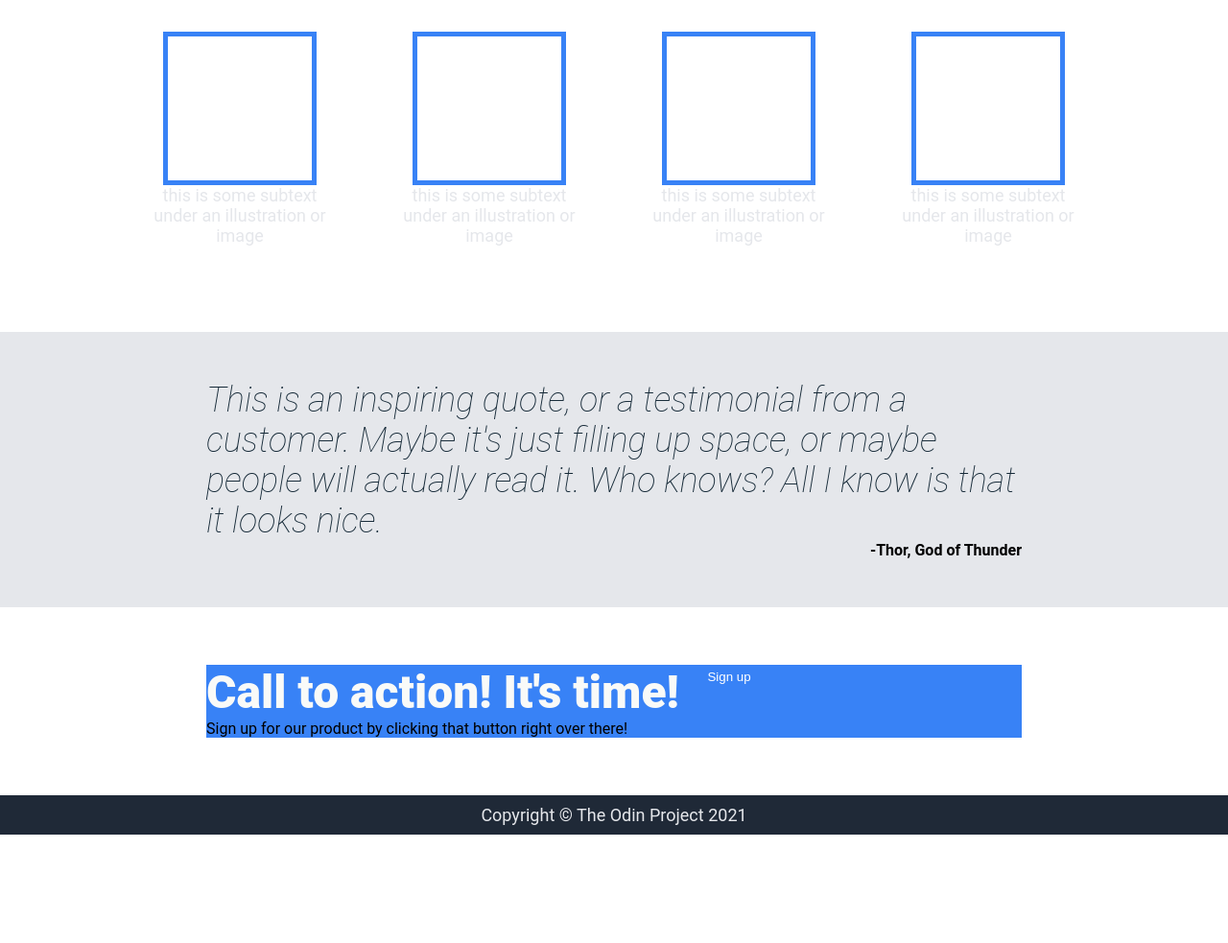
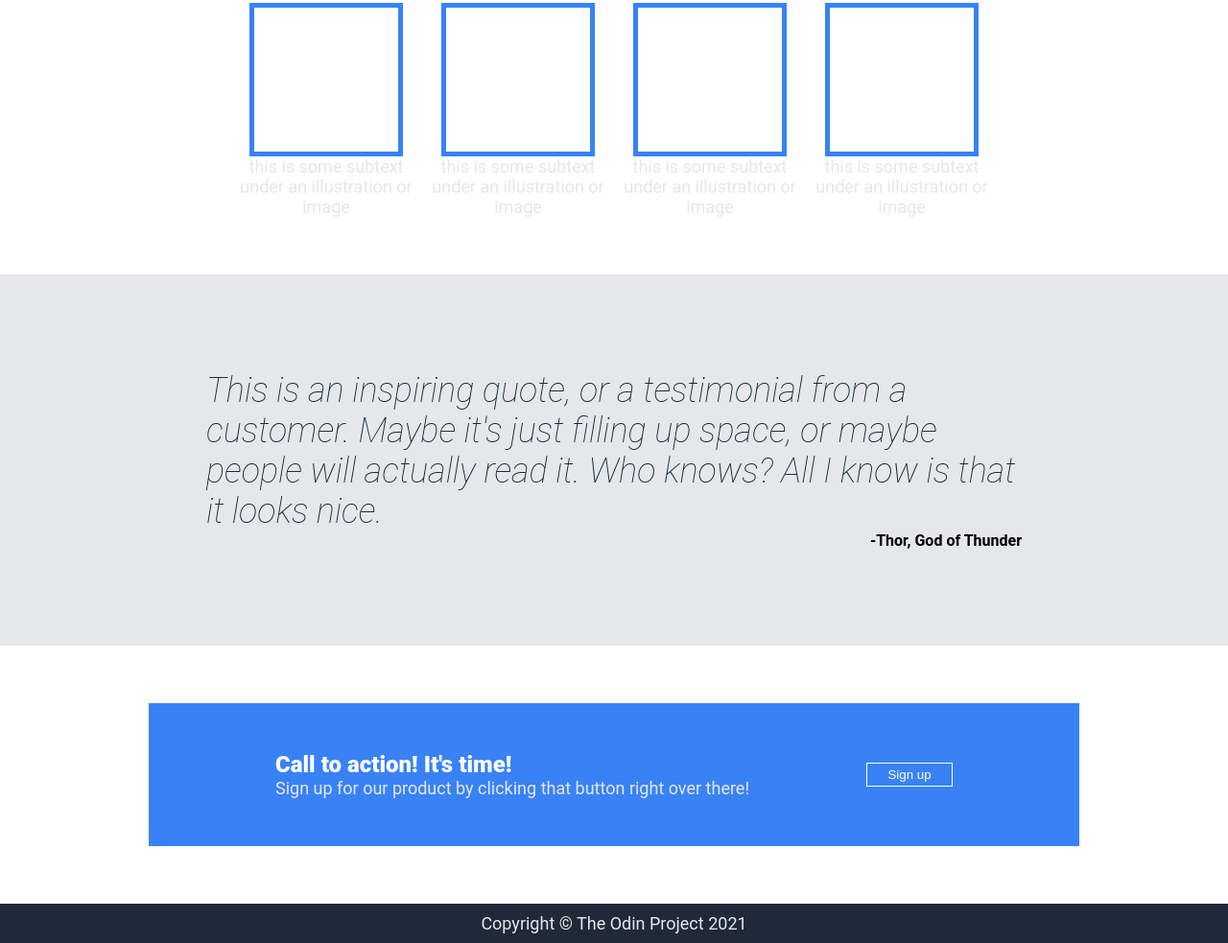
Before and after one commit to hoberez/landing-page, a plain HTML site: page index.html in a window 1280 px wide. Shown: the part 559-1542 px from the top of the page at 96% size. Before the commit the page ends 1429 px from the top, so only its background shows below. Drawn offline with Linux system fonts and the light colour scheme.

Commit message:
Finish the stylings for the ad banner

```diff
--- a/index.html
+++ b/index.html
@@ -61,8 +61,8 @@
     <div class="ad">
         <div class="ad-box">
             <div class="text">
-                <div class="main">Call to action! It's time!</div>
-                <div>Sign up for our product by clicking that button right over there!</div>
+                <div class="ad-text">Call to action! It's time!</div>
+                <div class="subtext">Sign up for our product by clicking that button right over there!</div>
             </div>
             <button class="white-border">Sign up</button>
         </div>
--- a/styles.css
+++ b/styles.css
@@ -28,6 +28,7 @@ button{ /* Hero and Advertisement */
 /* Header section */
 .header{
     gap: 400px;
+    margin: 0;
 
 }
 
@@ -93,7 +94,6 @@ a,
 .info{
     display: flex;
     justify-content: center;
-    align-items: center;
     text-align: center;
     margin-bottom: 50px;
 }
@@ -101,9 +101,7 @@ a,
 .item{
     display: flex;
     flex-direction: column;
-    flex-grow: 0;
     width: 200px;
-    margin: 30px;
 }
 .box{
     width: 150px;
@@ -122,7 +120,7 @@ a,
     align-items: center;
     justify-content: center;
     flex-direction: column;
-    padding: 50px 50px 50px 50px;
+    padding: 100px 100px 100px 100px;
 }
 
 .quote-text{
@@ -145,13 +143,25 @@ a,
     display: flex;
     justify-content: center;
     padding: 10px 50px 10px 50px;
-    min-width: 850px;
 }
 .ad-box{
     display: flex;
     background-color: #3882F6;
-    min-width: 850px;
+    min-width: 950px;
     margin: 50px;
+    padding: 50px 10px 50px 10px;
+    justify-content: space-evenly;
+    align-items: center;
+}
+
+.ad-text{
+    color: white;
+    font-weight: 800;
+    font-size: 24px;
+}
+
+.white-border{
+    border: 1px solid white;
 
 }
 
```
